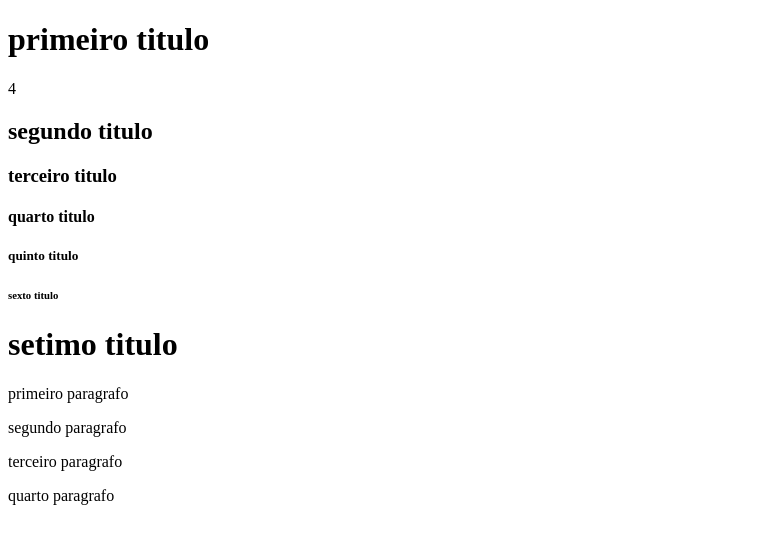
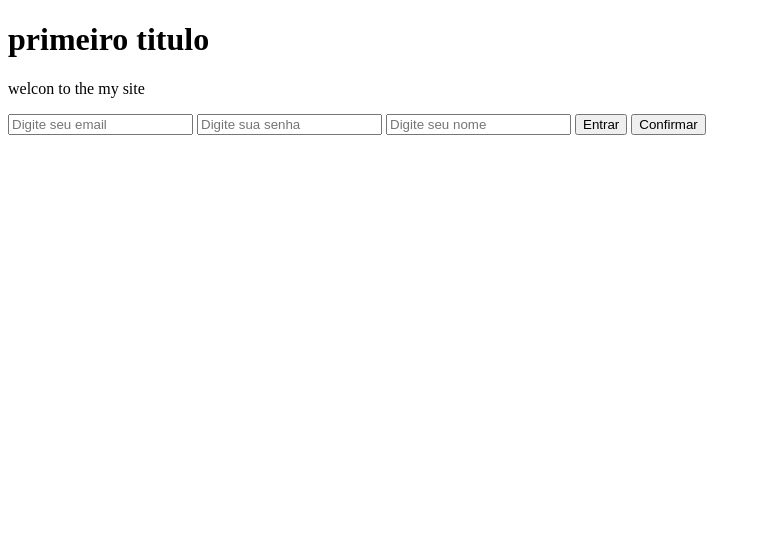
Before and after one commit to mateussodre53-arch/meu-primeiro-site, a plain HTML site: page index.html in a window 1280 px wide. Shown: the whole page, without its empty margins (0-761 px from the left). Drawn offline with Linux system fonts and the light colour scheme.

Commit message:
aprendendo html

```diff
--- a/index.html
+++ b/index.html
@@ -7,18 +7,16 @@
     <title>Meu primeiro site</title>
 </head>
 <body>
-    <h1>primeiro titulo</h1> <!--H1 é é um titulo-->4
-    <h2>segundo titulo</h2> <!---->
-    <h3>terceiro titulo</h3>
-    <h4>quarto titulo</h4>
-    <h5>quinto titulo</h5>
-    <h6>sexto titulo</h6>
-    <h1>setimo titulo</h1>
-    <p>primeiro paragrafo</p>
-    <p>segundo paragrafo</p>
-    <p>terceiro paragrafo</p>
-    <p>quarto paragrafo</p>
+    <h1>primeiro titulo</h1> <!--H1 é é um titulo-->
+    <p>welcon to the my site</p>
 
+    <form action="">
+
+            <input type="email" placeholder="Digite seu email">
+            <input type="password" placeholder="Digite sua senha">
+            <input type="text" placeholder="Digite seu nome">
+            <input type="submit" value="Entrar">
+            <button>Confirmar</button>
 
 </body>
 </html>
```
